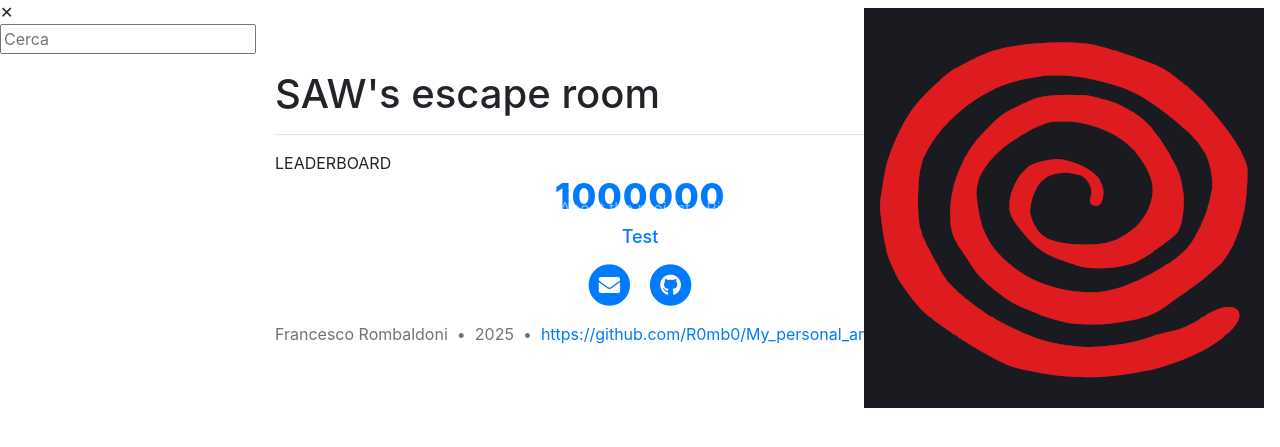
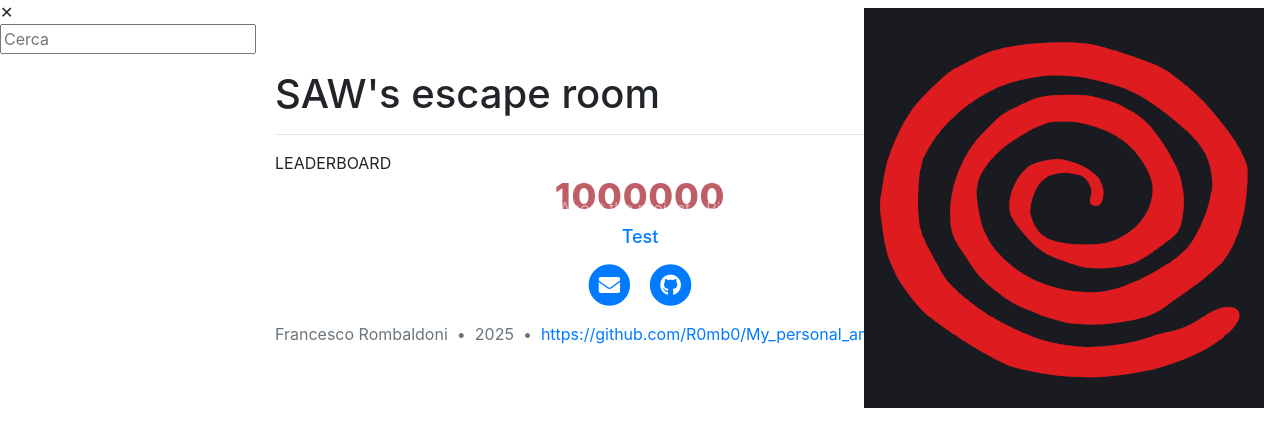
Before and after one commit to R0mb0/Saw_2-Inspired_Escape_Room, a Jekyll site: the page built from docs/index.html, in a window 1280 px wide. Shown: the top 447 px of the page. Built offline with Jekyll 4.4.1, drawn with Linux system fonts in a browser that asks for light colours; nearby versions of some CDN libraries; the list of posts is cut into pages by our own code; comment, search, counter and statistics services are not loaded.

Commit message:
try to fix last broken build

```diff
--- a/docs/_layouts/base.html
+++ b/docs/_layouts/base.html
@@ -18,7 +19,6 @@
 common-js:
   - "/assets/js/r0mb0site.js"
 ---
-
 <!DOCTYPE html>
 <html lang="{{ page.language | default: site.language | default: 'en' }}">
 <!-- Beautiful Jekyll 6.0.1 | Copyright Dean Attali 2023 -->
--- /dev/null
+++ b/docs/assets/css/leaderboard.css
@@ -0,0 +1,37 @@
+/* Minimal, safe leaderboard CSS.
+   No front matter, no Liquid, only a few specific rules that center
+   title and subtitle inside .posts-list.leaderboard.
+   This file should be loaded last so it can override small things. */
+
+.posts-list.leaderboard .post-preview article {
+  text-align: center;        /* center text only inside the article */
+  max-width: 40rem;          /* constrain width so entries appear as a column */
+  margin-left: auto;
+  margin-right: auto;
+}
+
+/* Center only title and subtitle (score + subtitle) */
+.posts-list.leaderboard .post-title,
+.posts-list.leaderboard .post-subtitle {
+  text-align: center;
+  margin-left: 0;
+  margin-right: 0;
+  display: block;
+}
+
+/* Modest emphasis for score */
+.posts-list.leaderboard .post-title {
+  font-weight: 800;
+  letter-spacing: 0.02em;
+  color: #BF5E66;
+}
+
+/* Small responsive tweak */
+@media (min-width: 768px) {
+  .posts-list.leaderboard .post-title {
+    font-size: 2.25rem;
+  }
+  .posts-list.leaderboard .post-subtitle {
+    font-size: 1.125rem;
+  }
+}
```
Also changed, not shown: other parts of docs/_layouts/base.html (+1 -0 lines).
